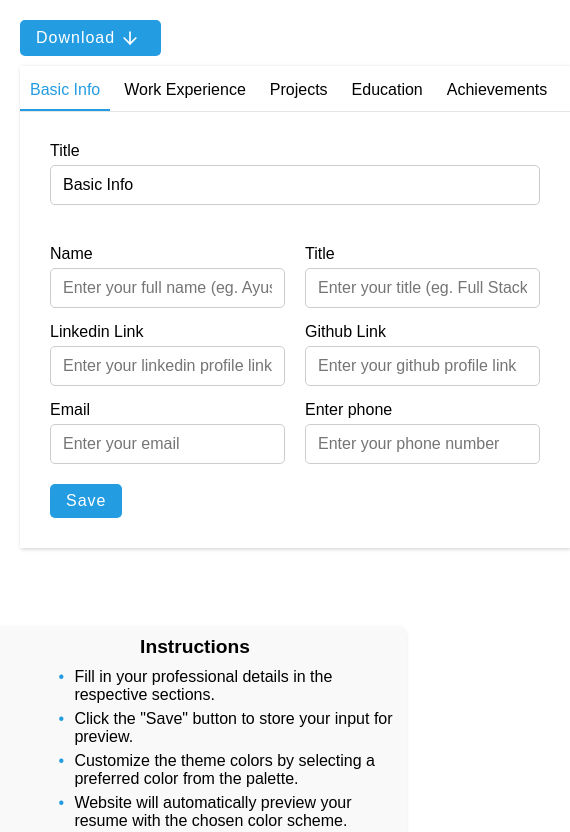
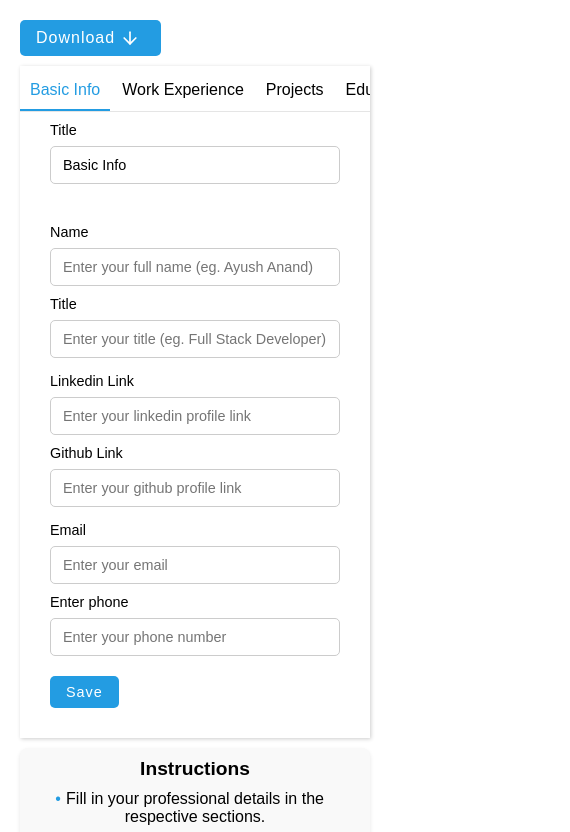
Before and after one commit to ayushanand2003/react_resume-builder, a React (Create React App) app: page / in a window 390 px wide. Shown: the part 980-1812 px from the top of the page, 570 px wide, since content can reach past the window. Built offline with nearby package versions, Linux system fonts and the light colour scheme.

Commit message:
22nd Oct Fully Responsive

```diff
--- a/src/components/Body/Body.module.css
+++ b/src/components/Body/Body.module.css
@@ -4,7 +4,7 @@
   align-items: center;
   width: 100vw;
   height: 100vh;
-  padding-bottom: 50px; /* Added padding to create space for instructions */
+  padding-bottom: 20px; /* Added padding to create space for instructions */
 
 }
 
@@ -145,7 +145,6 @@
   width: 1em;
   margin-left: -1em;
 }
-
 @media (max-width: 768px) {
   .container {
     padding: 20px; /* Adjust padding for mobile */
@@ -169,7 +168,6 @@
     max-width: 600px; /* Set a maximum width */
   }
 
-
   .editorContainer {
     margin-bottom: 20px; /* Add space between editor and other containers */
   }
@@ -187,20 +185,47 @@
     margin-top: 10px; /* Add space above download button */
   }
 
+  .instructions {
+    position: relative;
+    width: 50vh;
+    margin: 20vw 0; /* Separate top and bottom margins */
+    text-align: center; /* Corrected alignment property */
+  }
+
+  .instructions ul {
+    padding-left: 20%;
+  }
+
+  .instructions li {
+    margin-bottom: 6px;
+    text-align: left; /* Align text to left */
+  }
+
+
+    .resumeContainer {
+      flex: 1;
+      min-width: 30vw; /* Adjusted minimum width */
+      max-width: 600px; /* Set a maximum width */
+      margin-left: 0; /* Removed margin-left */
+    }
+
+    .editorContainer {
+      margin-bottom: 10px; /* Adjusted margin */
+    }
 
     .instructions {
-      position: relative;
-      width: 50vh;
-      margin: 20vw 0; /* Separate top and bottom margins */
-      text-align: center; /* Corrected alignment property */
+      width: 100%; /* Adjusted width */
+      margin: 10px 0; /* Adjusted margin */
     }
 
     .instructions ul {
-      padding-left: 20%;
+      padding-left: 0;
     }
 
     .instructions li {
       margin-bottom: 6px;
-      text-align: left; /* Align text to left */
+      text-align: center; /* Adjusted text alignment */
     }
+
+
 }
--- a/src/components/Editor/Editor.module.css
+++ b/src/components/Editor/Editor.module.css
@@ -1,10 +1,9 @@
 .container {
-  min-width: 550px;
-  min-height: 450px;
+  min-width: 320px; /* Adjusted min-width for smaller screens */
   max-width: 750px;
   display: flex;
   flex-direction: column;
-  gap: 30px;
+  gap: 15px; /* Reduced gap for smaller screens */
   box-shadow: 1px 1px 4px rgba(0, 0, 0, 0.2);
   padding-top: 5px;
   height: fit-content;
@@ -130,3 +129,39 @@
 .body button:active {
   transform: translateY(2px);
 }
+
+@media (max-width: 768px) {
+  .container {
+    min-width: 280px; /* Adjusted min-width for smaller screens */
+    gap: 10px; /* Reduced gap for smaller screens */
+  }
+
+  .header {
+    gap: 2px; /* Reduced gap for smaller screens */
+  }
+
+  .header::-webkit-scrollbar {
+    height: 5px; /* Reduced scrollbar height */
+  }
+
+  .detail .row {
+    flex-direction: column; /* Stacking rows on smaller screens */
+    gap: 10px; /* Reduced gap for smaller screens */
+  }
+
+  .detail .column {
+    gap: 5px; /* Reduced gap for smaller screens */
+  }
+
+  .chips {
+    gap: 10px; /* Reduced gap for smaller screens */
+  }
+
+  .chip p {
+    font-size: 0.9rem; /* Adjusted font size for smaller screens */
+  }
+
+  .body button {
+    font-size: 0.9rem; /* Adjusted font size for smaller screens */
+  }
+}
--- a/src/components/InputControl/InputControl.module.css
+++ b/src/components/InputControl/InputControl.module.css
@@ -1,7 +1,7 @@
 .container {
   display: flex;
   flex-direction: column;
-  gap: 5px;
+  gap: 10px; /* Increased gap for better spacing on mobile */
 }
 
 label {
@@ -10,6 +10,7 @@ label {
 }
 
 input {
+  width: 100%; /* Make input take full width */
   border: 1px solid #cccccc;
   outline: none;
   padding: 10px 12px;
@@ -24,3 +25,17 @@ input:hover {
 input:focus {
   border: 1px solid #239ce2;
 }
+
+@media (max-width: 768px) {
+  .container {
+    gap: 8px; /* Adjusted gap for better spacing on smaller screens */
+  }
+
+  label {
+    font-size: 0.9rem; /* Adjusted font size for smaller screens */
+  }
+
+  input {
+    font-size: 0.9rem; /* Adjusted font size for smaller screens */
+  }
+}
```
